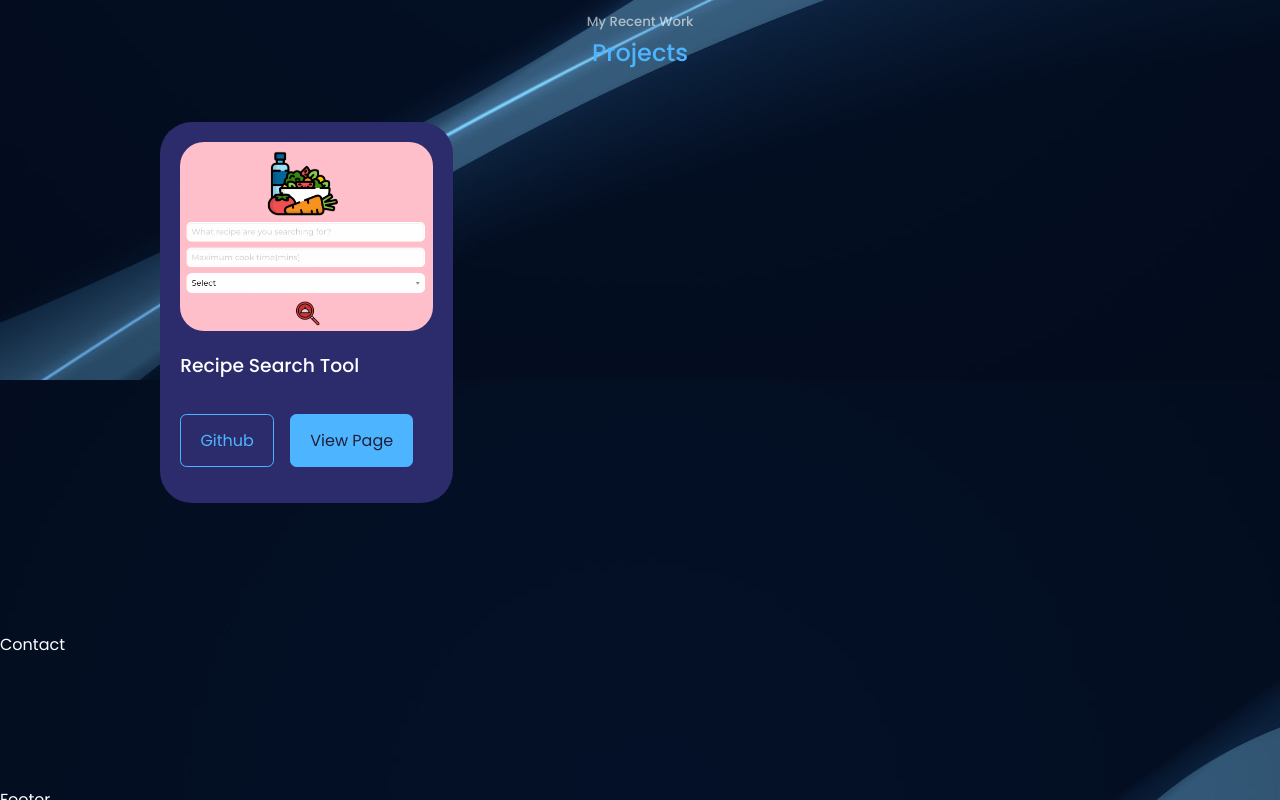
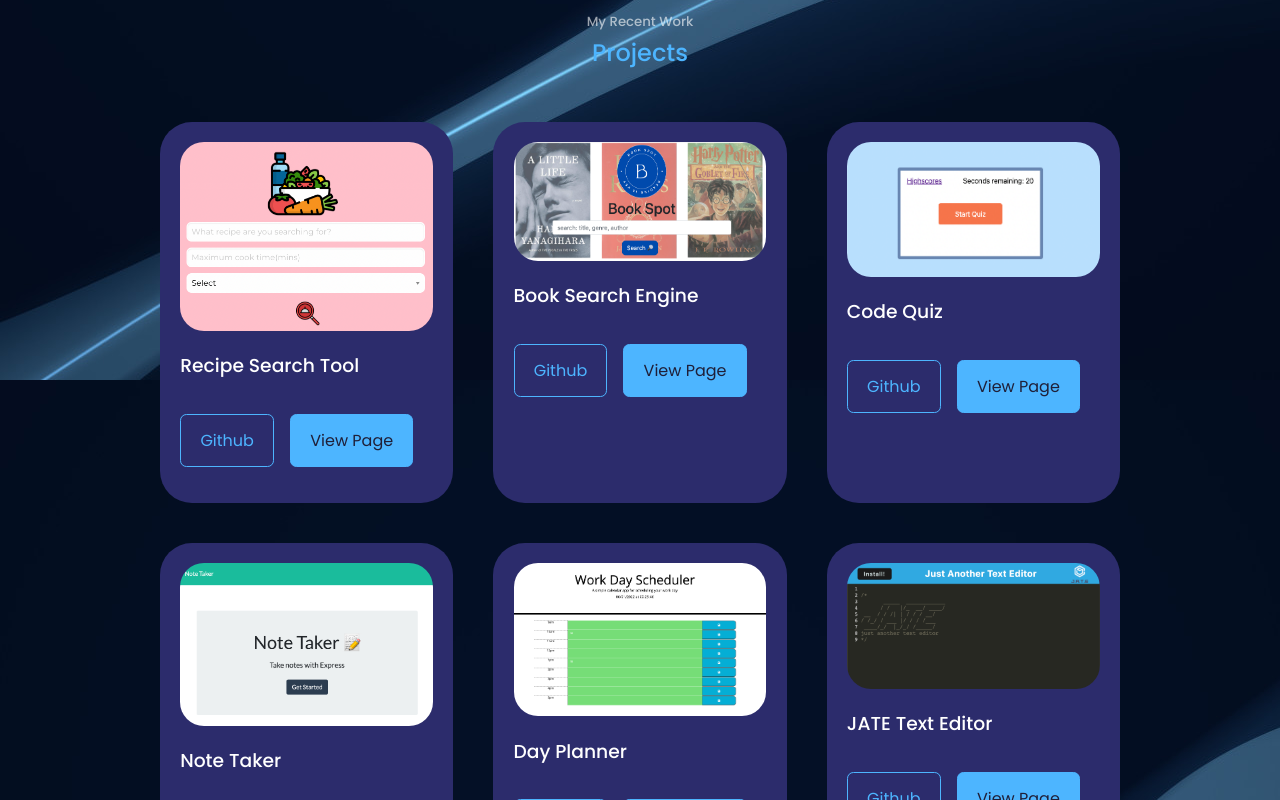
Before and after one commit to Kristixxg/react-portfolio, a React (Create React App) app: page / in a window 1280 px wide. Shown: the part 2020-2820 px from the top of the page. Built offline with nearby package versions, Linux system fonts and the light colour scheme.

Commit message:
map through project data array

```diff
--- a/src/components/portfolio/Portfolio.jsx
+++ b/src/components/portfolio/Portfolio.jsx
@@ -61,16 +61,20 @@
 
             <div className="container portfolio__container">
 
-                <article className="portfolio__item">
-                    <div className="portfolio__item-image">
-                        <img src={Recipe} alt="recipe search tool icon" />
-                    </div>
-                    <h3>Recipe Search Tool</h3>
-                    <div className="portfolio__item-cta">
-                        <a href="https://github.com/Kristixxg/recipes-search-tool" className="btn" target="#">Github</a>
-                        <a href="https://snehitak20.github.io/lets-stay-in" className="btn btn-primary" target="#">View Page</a>
-                    </div>
-                </article>
+                {data.map(({id, image, title, github, demo})=> {
+                    return (
+                        <article key={id} className="portfolio__item">
+                            <div className="portfolio__item-image">
+                                <img src={image} alt={title} />
+                            </div>
+                            <h3>{title}</h3>
+                            <div className="portfolio__item-cta">
+                                <a href={github} className="btn" target="#">Github</a>
+                                <a href={demo} className="btn btn-primary" target="#">View Page</a>
+                            </div>
+                        </article>
+                    )
+                })}
 
             </div>
         </section>
```
